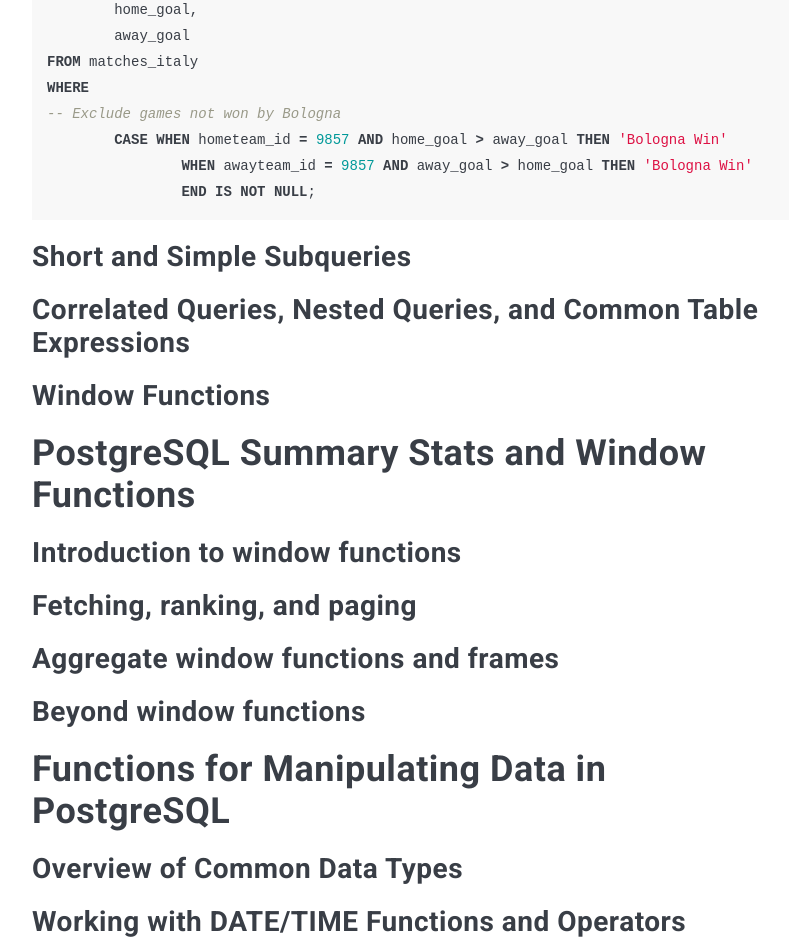
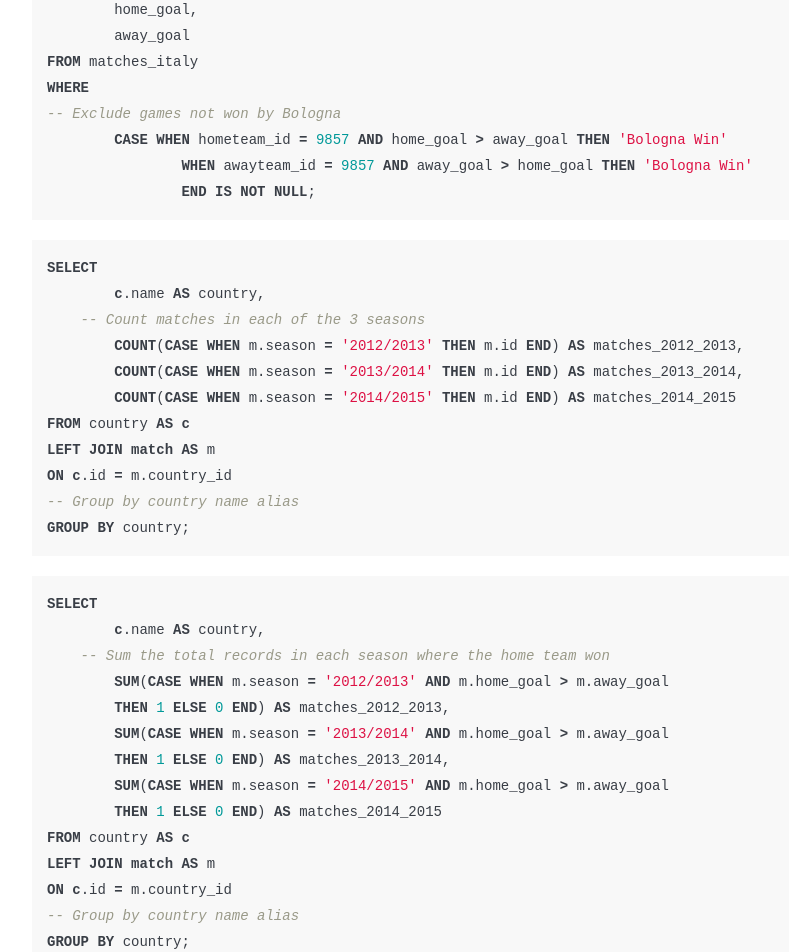
Before and after one commit to poi0905/poi0905.github.io, a Jekyll site: the page built from _posts/2022-11-05-datacamp-SQL-Fundamentals.markdown, in a window 1280 px wide and 1400 px high, scrolled down 5552 px. Shown: the top 952 px of the window, without its empty margins (228-1017 px from the left). Built offline with Jekyll 4.4.1, drawn with Linux system fonts in a browser that asks for light colours; nearby versions of some CDN libraries; comment, search, counter and statistics services are not loaded; some of the changed text lies outside the part shown.

Commit message:
20221105

```diff
--- a/_posts/2022-11-01-datacamp-SQL-Fundamentals.markdown
+++ b/_posts/2022-11-05-datacamp-SQL-Fundamentals.markdown
@@ -198,6 +198,53 @@
 		END IS NOT NULL;
 {% endhighlight %}
 
+{% highlight SQL %}
+SELECT
+	c.name AS country,
+    -- Count matches in each of the 3 seasons
+	COUNT(CASE WHEN m.season = '2012/2013' THEN m.id END) AS matches_2012_2013,
+	COUNT(CASE WHEN m.season = '2013/2014' THEN m.id END) AS matches_2013_2014,
+	COUNT(CASE WHEN m.season = '2014/2015' THEN m.id END) AS matches_2014_2015
+FROM country AS c
+LEFT JOIN match AS m
+ON c.id = m.country_id
+-- Group by country name alias
+GROUP BY country;
+{% endhighlight %}
+
+{% highlight SQL %}
+SELECT
+	c.name AS country,
+    -- Sum the total records in each season where the home team won
+	SUM(CASE WHEN m.season = '2012/2013' AND m.home_goal > m.away_goal
+        THEN 1 ELSE 0 END) AS matches_2012_2013,
+ 	SUM(CASE WHEN m.season = '2013/2014' AND m.home_goal > m.away_goal
+        THEN 1 ELSE 0 END) AS matches_2013_2014,
+	SUM(CASE WHEN m.season = '2014/2015' AND m.home_goal > m.away_goal
+        THEN 1 ELSE 0 END) AS matches_2014_2015
+FROM country AS c
+LEFT JOIN match AS m
+ON c.id = m.country_id
+-- Group by country name alias
+GROUP BY country;
+{% endhighlight %}
+
+{% highlight SQL %}
+SELECT
+	c.name AS country,
+    -- Round the percentage of tied games to 2 decimal points
+	ROUND(AVG(CASE WHEN m.season='2013/2014' AND m.home_goal = m.away_goal THEN 1
+			 WHEN m.season='2013/2014' AND m.home_goal != m.away_goal THEN 0
+			 END),2) AS pct_ties_2013_2014,
+	ROUND(AVG(CASE WHEN m.season='2014/2015' AND m.home_goal = m.away_goal THEN 1
+			 WHEN m.season='2014/2015' AND m.home_goal != m.away_goal THEN 0
+			 END),2) AS pct_ties_2014_2015
+FROM country AS c
+LEFT JOIN matches AS m
+ON c.id = m.country_id
+GROUP BY country;
+{% endhighlight %}
+
 ## Short and Simple Subqueries
 ## Correlated Queries, Nested Queries, and Common Table Expressions
 ## Window Functions
```
